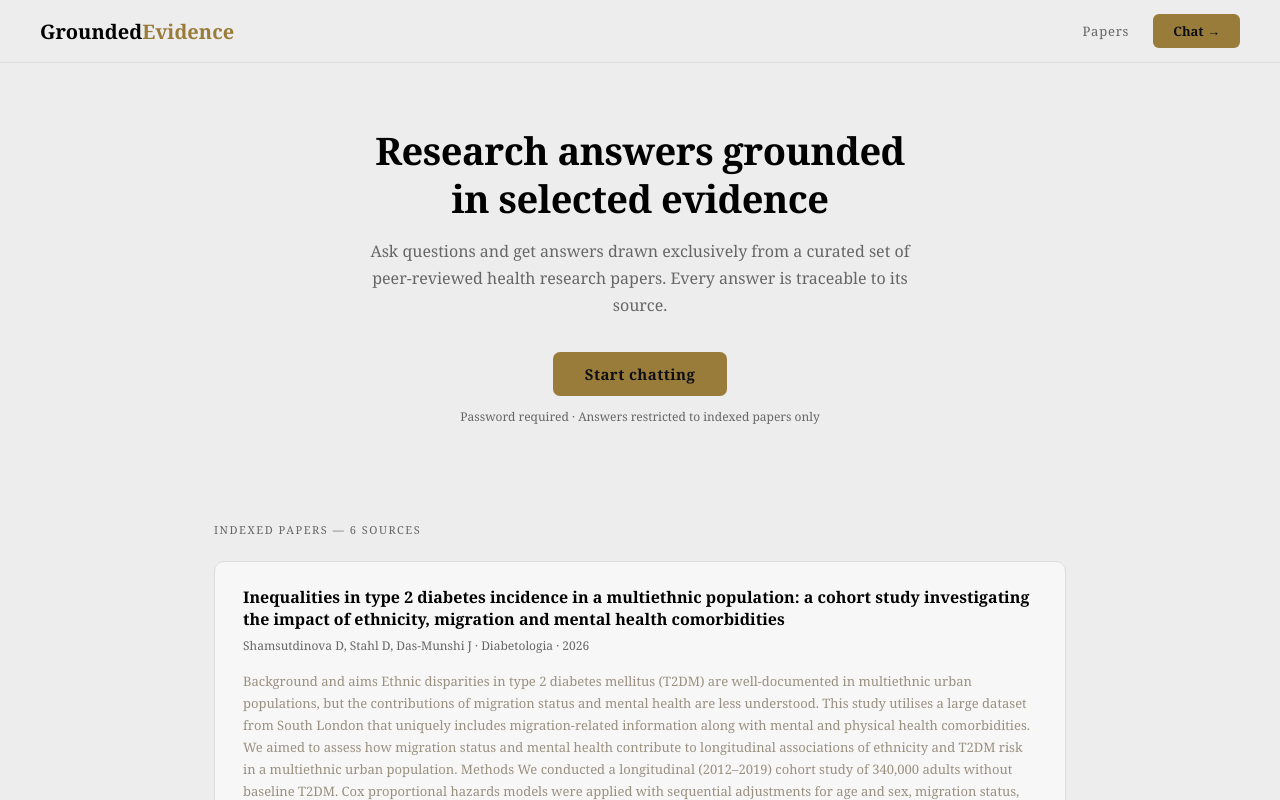
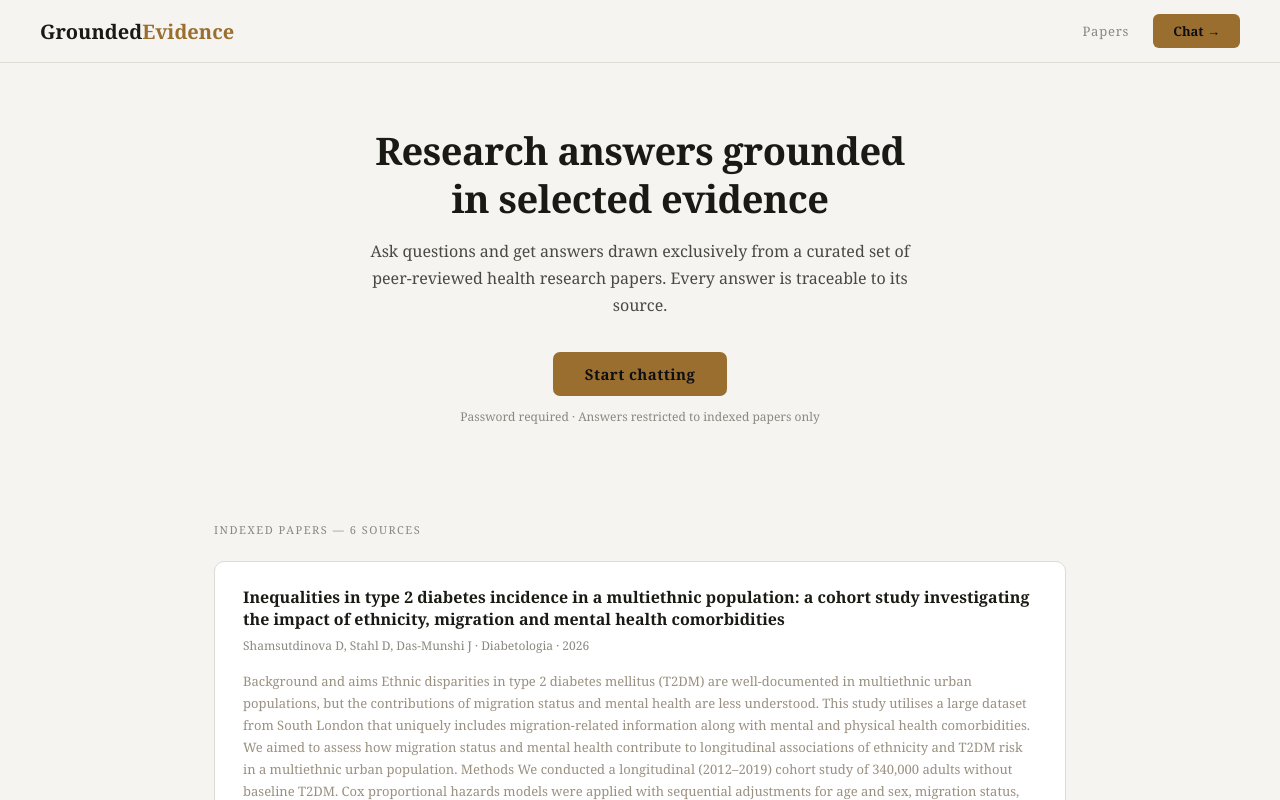
Before and after one commit to dianashams/GroundedEvidence, a Next.js app: page / in a window 1280 px wide. Shown: the top 800 px of the page. Built offline with nearby package versions, Linux system fonts and the light colour scheme.

Commit message:
Update globals.css

```diff
--- a/styles/globals.css
+++ b/styles/globals.css
@@ -2,21 +2,21 @@
 *, *::before, *::after { box-sizing: border-box; margin: 0; padding: 0; }
 
 :root {
-  --bg: #ededed;
-  --surface: #f7f7f7;
-  --surface2: #eeeeee;
-  --border: #dddddd;
-  --border2: #cccccc;
-  --gold: #9a7c3a;
-  --gold-dim: #9a7c3a33;
-  --text: #000000;
-  --text-dim: #666666;
-  --text-muted: #666666;
+  --bg: #f5f4f0;
+  --surface: #ffffff;
+  --surface2: #eeece8;
+  --border: #dddbd4;
+  --border2: #ccc9c0;
+  --gold: #9a6e2e;
+  --gold-dim: #9a6e2e22;
+  --text: #1a1a14;
+  --text-dim: #4a4840;
+  --text-muted: #8a8880;
   --red: #c0392b;
-  --green: #2e7d32;
+  --green: #27694a;
 }
 
-html, body { height: 100%; background: var(--bg); color: var(--text); font-family: 'Georgia', 'Times New Roman', serif; }
+html, body { height: 100%; background: var(--bg); color: var(--text); font-family: 'Georgia', 'Times New Roman', serif; font-size: 18px; }
 
 button { cursor: pointer; font-family: inherit; }
 input, textarea { font-family: inherit; }
```
